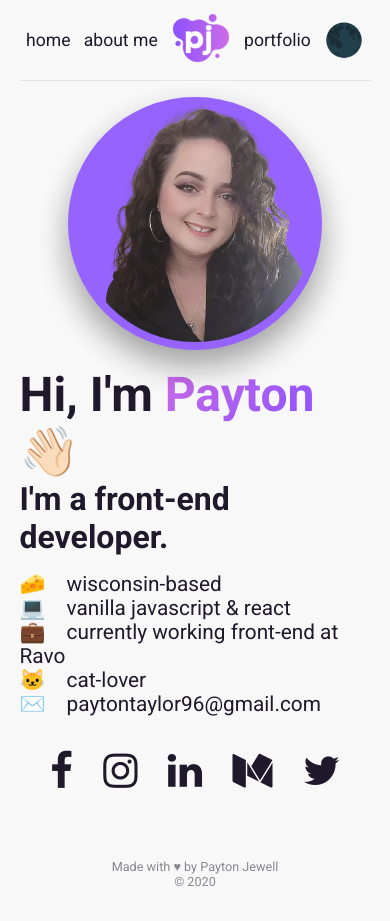
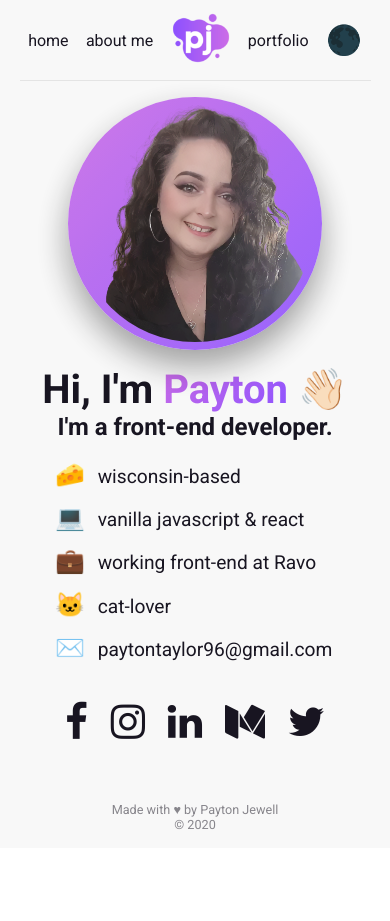
Before and after one commit to garbarok/ReactPortfolioTemplate, a React (Create React App) app: page / in a window 390 px wide. After the commit the page ends 848 px from the top, so only its background shows below. Built offline with nearby package versions, Linux system fonts and the light colour scheme; the HTML template or start-up script is replaced by a standard one.

Commit message:
updated mobile styles to increase responsiveness

```diff
--- a/src/Components/About.js
+++ b/src/Components/About.js
@@ -21,9 +21,6 @@ export default function About() {
                         and accessibility, and I want to build personal productivity tools that will aid everyone, as
                         well as tools aimed at fellow developers.
                     </p>
-                    <div className={Style.button}>
-                        <a href="#bot"><i className="fa fa-angle-double-down" aria-hidden="true" /></a>
-                    </div>
                 </div>
             </div>
 
--- a/src/Components/About.module.scss
+++ b/src/Components/About.module.scss
@@ -1,16 +1,13 @@
 @import "../variables.modules";
 
-.about {
-  margin-top: 3rem;
-}
-
 .terminal {
-  width: 90%;
-  margin: 4rem auto 8rem auto;
+  width: 80%;
+  margin: 2rem auto 4rem auto;
   border-radius: .5rem;
 
   @media only screen and (min-width: 940px) {
-    width: 60%;
+    width: 50%;
+    margin: 3rem auto 6rem auto;
   }
 }
 
@@ -19,7 +16,12 @@
   color: white;
   padding: 0.5rem;
   border-radius: 0.5rem 0.5rem 0 0;
-  font-size: 1.6rem;
+  font-size: 1rem;
+
+  @media only screen and (min-width: 940px) {
+    font-size: 1.3rem;
+  }
+
 
   i {
     padding-left: 0.5rem;
@@ -39,32 +41,27 @@
 }
 
 .window {
-  padding: 4rem 4rem;
+  padding: 1rem 2rem;
   border-radius: 0 0 .5rem .5rem;
   background-color: $dark;
   color: $white;
+  @media only screen and (min-width: 940px) {
+  padding: 2rem 3rem;
+  }
   p, li {
-    font-size: 2rem;
+    font-size: 1.4rem;
     font-family: 'Courier New', Courier, monospace;
     margin: 1.3rem 0;
+    @media only screen and (min-width: 940px) {
+      font-size: 1.8rem;
+      margin: 2rem 0;
+    }
   }
   .pink {
     color: $pink;
   }
 }
 
-.button {
-  display: flex;
-  justify-content: center;
-  font-size: 2.5rem;
-  a {
-    color: $white;
-  }
-  @media only screen and (min-width: 940px) {
-    display: none;
-  }
-}
-
 .emoji {
   margin-right: 1rem;
 }
--- a/src/Components/BaseLayout.module.scss
+++ b/src/Components/BaseLayout.module.scss
@@ -45,8 +45,6 @@
 
 
   & > div div {
-    background-color: #dee6ee;
-    color: $dark;
     i {
       color: slategrey;
     }
@@ -64,6 +62,6 @@ footer {
   flex-direction: column;
   justify-content: flex-end;
   align-items: center;
-  padding: 2rem 0;
+  padding: 1.5rem 0 1rem 0;
   opacity: 0.5;
 }
--- a/src/Components/Home.js
+++ b/src/Components/Home.js
@@ -13,7 +13,7 @@ export default function Home() {
                 <ul>
                     <li><span aria-label="cheese" role="img" className={Style.emoji}>🧀</span> wisconsin-based</li>
                     <li><span aria-label="computer laptop" role="img" className={Style.emoji}>💻</span> vanilla javascript & react</li>
-                    <li><span aria-label="briefcase" role="img" className={Style.emoji}>💼</span> currently working front-end at Ravo</li>
+                    <li><span aria-label="briefcase" role="img" className={Style.emoji}>💼</span> working front-end at Ravo</li>
                     <li><span aria-label="cat" role="img" className={Style.emoji}>🐱</span> cat-lover</li>
                     <li><span aria-label="envelope" role="img" className={Style.emoji}>✉️</span> paytontaylor96@gmail.com</li>
                 </ul>
--- a/src/Components/Home.module.scss
+++ b/src/Components/Home.module.scss
@@ -1,16 +1,6 @@
 @import "../variables.modules";
 
 main {
-  display: flex;
-  align-items: center;
-  flex-direction: column;
-  justify-content: space-evenly;
-  flex: 1;
-  font-size: 1.5rem;
-  position: relative;
-  z-index: 1;
-  width: 90vw;
-  margin: 1rem auto;
 
   @media only screen and (min-width: 940px) {
     flex-direction: row;
@@ -18,19 +8,30 @@ main {
   }
 
   h1 {
-    font-size: 3rem;
+    font-size: 2.5rem;
+    text-align: center;
+    @media only screen and (min-width: 940px) {
+      font-size: 3rem;
+      text-align: left;
+    }
   }
 
   h2 {
-    font-size: 2rem;
+    font-size: 1.5rem;
+    text-align: center;
+    @media only screen and (min-width: 940px) {
+      font-size: 2rem;
+      text-align: left;
+    }
   }
 
   ul {
-    padding: 1rem 0;
+    padding: .8rem;
   }
 
   li {
-    font-size: 1.3rem;
+    font-size: 1.2rem;
+    line-height: 1.8;
   }
 
   .firstName {
@@ -40,14 +41,19 @@ main {
   }
 
   .emoji {
-    margin-right: 1rem;
+    margin-right: .5rem;
+    font-size: 1.5rem;
+    @media only screen and (min-width: 940px) {
+     margin-right: 1rem;
+    }
   }
 }
 
 .avatar {
   width: 30vh;
+  height: 30vh;
   border-radius: 50%;
-  background-color: $purple;
+  background: linear-gradient(to bottom right, $pink, $purple);
   padding: 0.5rem;
   opacity: 0.9;
   transition: opacity 700ms;
@@ -55,6 +61,7 @@ main {
 
   @media only screen and (min-width: 940px) {
     width: 50vh;
+    height: 50vh;
     margin-right: 3rem;
     margin-bottom: none;
   }
--- a/src/Components/Navbar.module.scss
+++ b/src/Components/Navbar.module.scss
@@ -9,7 +9,7 @@
   border-bottom: 1px solid #e4e4e4;
   text-transform: lowercase;
   margin: 0 auto;
-  font-size: 1.1rem;
+  font-size: 1rem;
 
   @media only screen and (min-width: 940px) {
     max-width: 60%;
--- a/src/Components/Portfolio.js
+++ b/src/Components/Portfolio.js
@@ -11,9 +11,9 @@ export default function Portfolio() {
        <main>
            <div className={Style.projectsGrid}>
             <div className={Style.block}>
-                <a href="https://paytonjewell.github.io/"> <img src={mock1} alt="portfolio site mockup"/></a>
-                <h1>Personal Website</h1>
-                <a href="https://github.com/paytonjewell/paytonjewell.github.io" className={Style.source}>Source Code</a>
+                <a href="https://paytonjewell.dev/ReactPortfolioTemplate/#/"> <img src={mock1} alt="portfolio site mockup"/></a>
+                <h1>React Portfolio Template</h1>
+                <a href="https://github.com/paytonjewell/ReactPortfolioTemplate" className={Style.source}>Source Code</a>
             </div>
                <div className={Style.block}>
                    <a href="https://paytonjewell.github.io/Analog-Clock-With-Darkmode-Toggle/"><img src={mock2} alt="Analog Clock mockup"/></a>
--- a/src/Components/Portfolio.module.scss
+++ b/src/Components/Portfolio.module.scss
@@ -6,7 +6,7 @@
   grid-gap: 1rem;
   margin-bottom: 2rem;
   h1 {
-    font-size: 3rem;
+    font-size: 2rem;
   }
   img {
     filter: drop-shadow(1rem 1rem 1rem rgba(0,0,0,0.4));
@@ -31,7 +31,7 @@
   color: $white;
   background-color: $purple;
   text-decoration: none;
-  font-size: 1.6rem;
+  font-size: 1.5rem;
   padding: 1rem;
    border-radius: 0.5rem;
   box-shadow: .2rem .2rem .5rem rgba(0,0,0,0.4);
--- a/src/Components/Toggler.module.scss
+++ b/src/Components/Toggler.module.scss
@@ -1,4 +1,4 @@
 .toggler {
-  font-size: 2rem;
+  font-size: 1.8rem;
   cursor: pointer;
 }
--- a/src/variables.modules.scss
+++ b/src/variables.modules.scss
@@ -1,7 +1,7 @@
 $purple: #8D53FF;
 $pink: #CA6BE6;
 $white: #f8f8f8;
-$dark: #1e192b;
+$dark: #181521;
 
 .shadowed {
   box-shadow: 0 1rem 2rem rgba(0,0,0,0.4);
```
Also changed, not shown: src/img/mock1.png.
